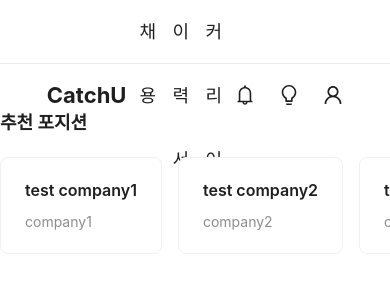
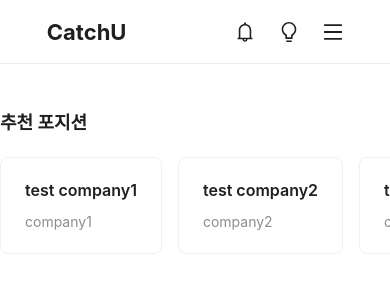
Before and after one commit to gee05053/CatchU, a React (Create React App) app in the folder catchu-webui/: page / in a window 390 px wide. Shown: the top 300 px of the page. Built offline with nearby package versions, Linux system fonts and the light colour scheme.

Commit message:
add responsive screen

```diff
--- a/catchu-webui/package.json
+++ b/catchu-webui/package.json
@@ -10,10 +10,12 @@
     "@types/node": "^16.18.51",
     "@types/react": "^18.2.21",
     "@types/react-dom": "^18.2.7",
+    "@types/react-responsive": "^8.0.5",
     "antd": "^5.9.1",
     "prettier": "^3.0.3",
     "react": "^18.2.0",
     "react-dom": "^18.2.0",
+    "react-responsive": "^9.0.2",
     "react-scripts": "5.0.1",
     "typescript": "^4.9.5",
     "web-vitals": "^2.1.4"
--- a/catchu-webui/src/Components/Header.tsx
+++ b/catchu-webui/src/Components/Header.tsx
@@ -1,14 +1,41 @@
-import React from "react";
-import { Layout, Row, Col, Space } from "antd";
+import React, { useState } from "react";
+import { Layout, Row, Col, Space, Dropdown, MenuProps } from "antd";
 import {
 	BellOutlined,
 	BulbOutlined,
 	UserOutlined,
+	MenuOutlined,
 } from "@ant-design/icons";
+import { useMediaQuery } from "react-responsive";
 
 const Header: React.FC = () => {
 	const { Header } = Layout;
+	const isFullScreen: boolean = useMediaQuery({
+		query: "(min-width: 990px)",
+	});
+
+	const [isDropdownOpen, setDropdownOpen] = useState(false);
+	const onClickMenu = () => {
+		setDropdownOpen(!isDropdownOpen);
+	};
+
+	const items: MenuProps["items"] = [
+		{
+			key: "0",
+			label: "채용",
+			style: { fontSize: "20px" },
+		},
+		{
+			key: "1",
+			label: "이력서",
+		},
+		{
+			key: "2",
+			label: "커리어",
+		},
+	];
 	return (
+		<>
 			<Header
 				style={{
 					backgroundColor: "#ffffff",
@@ -25,6 +52,8 @@
 					<Col>
 						<b style={{ fontSize: "22px" }}>CatchU</b>
 					</Col>
+					{isFullScreen ? (
+						<>
 							<Col
 								span={8}
 								style={{
@@ -63,9 +92,33 @@
 									<UserOutlined />
 								</Space>
 							</Col>
+						</>
+					) : (
+						<>
+							<Col>
+								<Space
+									size="large"
+									style={{ fontSize: "20px" }}
+								>
+									<BellOutlined />
+									<BulbOutlined />
+									<Dropdown
+										trigger={["click"]}
+										menu={{ items }}
+										placement="bottomRight"
+									>
+										<MenuOutlined onClick={onClickMenu} />
+									</Dropdown>
+								</Space>
+							</Col>
+						</>
+					)}
 				</Row>
 			</Header>
+		</>
 	);
 };
 
+//todo: change dropdown to sider
+
 export default Header;
```
Also changed, not shown: 1 other file (tests, documents, lock files or other folders). Lines whose indentation alone changed are shown as unchanged.
